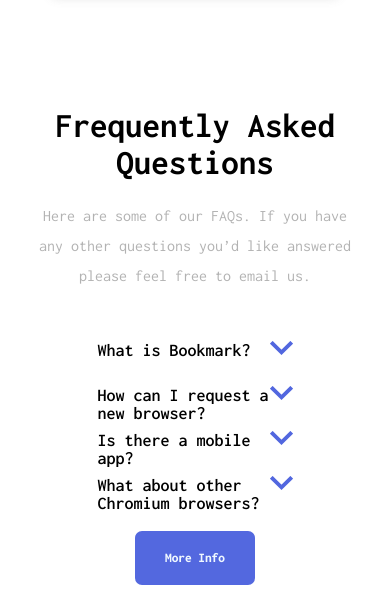
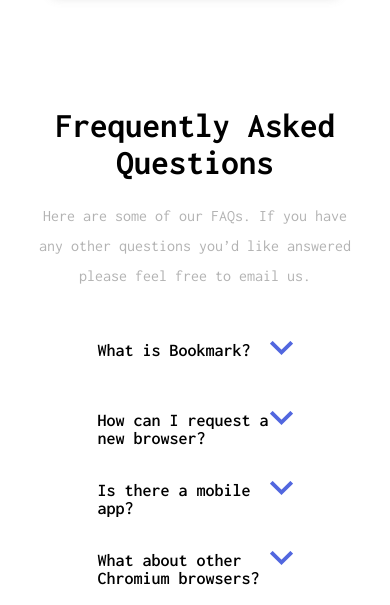
Before and after one commit to OnelMartinez/Bookmark-Landing-Page, a plain HTML site: page index.html in a window 390 px wide. Shown: the part 3530-4135 px from the top of the page. Drawn offline with Linux system fonts and the light colour scheme.

Commit message:
Update questions.css

```diff
--- a/css/questions.css
+++ b/css/questions.css
@@ -135,7 +135,7 @@ footer {
 }
 
 @media (max-width: 525px ) {
-    .details summary {
+    details summary {
         padding: 0 0 35px 0;
     }
 }
```
